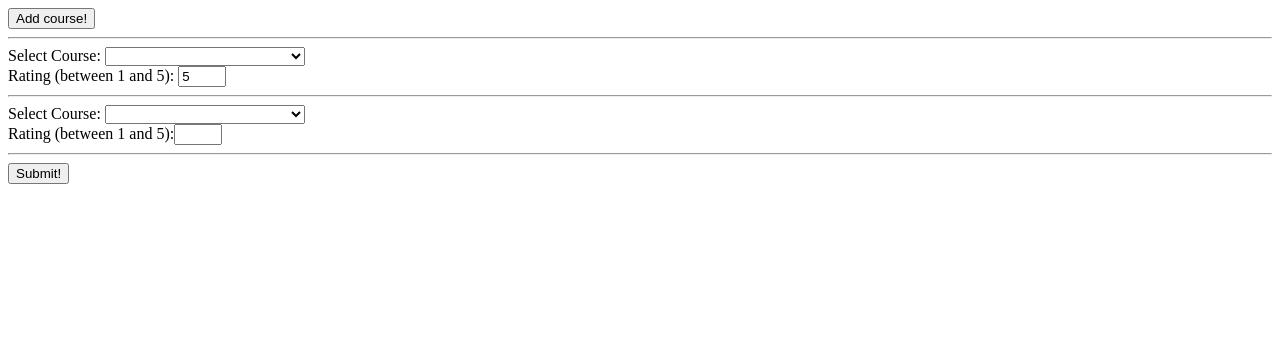
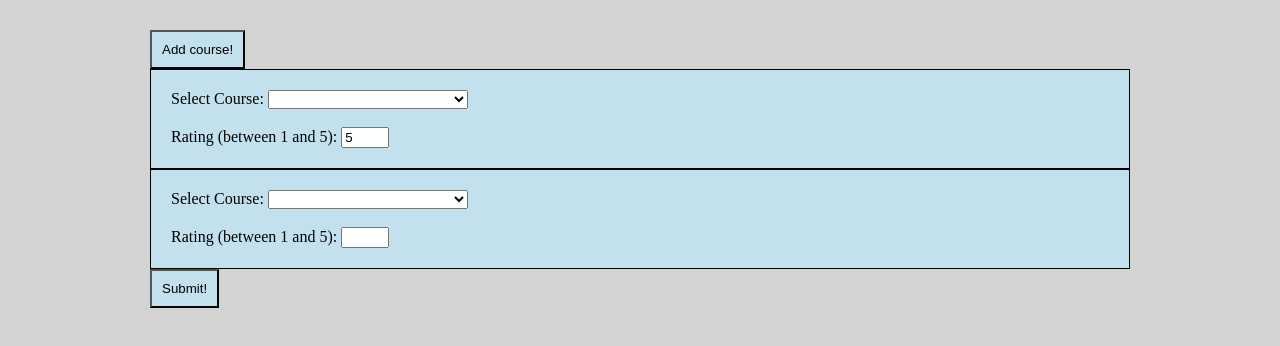
Before and after one commit to HackCMU2023/reCourse, a website: page website/views/main.html in a window 1280 px wide. Both pictures are taken after typing "5" into the empty fields and a click on the button "Add course!". Drawn offline with nearby package versions, Linux system fonts and the light colour scheme; no server answers.

Commit message:
added css

```diff
--- a/website/static/css/main.css
+++ b/website/static/css/main.css
@@ -0,0 +1,23 @@
+body {
+    background-color: lightgrey;
+    margin-left: 150px;
+    margin-right: 150px;
+    margin-top: 30px;
+    margin-bottom: 30px;
+}
+
+button {
+    padding: 10px;
+    background-color: rgb(195, 225, 237);
+    transition-duration: 0.3s;
+}
+
+button:hover {
+    opacity: 0.5;
+}
+
+.rating {
+    background-color: rgb(195, 225, 237);
+    border:1px solid black;
+    padding: 20px;
+}
--- a/website/static/scripts/main.js
+++ b/website/static/scripts/main.js
@@ -6,12 +6,11 @@ function addCourseDiv(){
     count++;
 
     var innerDiv = document.createElement('div');
-    innerDiv.className = 'rating' + count
+    innerDiv.className = 'rating'
     innerDiv.innerHTML = "Select Course: <select id='courseSelect"+count+"' class='js-example-basic-single' style='width:200px;'></select><br>"
-    +"<label for='r'"+count+"'>Rating (between 1 and 5):</label>"
+    +"<br><label for='r'"+count+"'>Rating (between 1 and 5): </label>"
     +"<input type='number' id='r"+count+"' name='r"+count+"'min='1' max='5'><br>"
     // +"<button id='delete"+count+"'>Delete course!</button>"
-    +"<hr>"
     document.getElementById("CourseRatings").appendChild(innerDiv);
     // document.getElementById("CourseRatings").innerHTML +=
     // "<div class=`rating"+count+"`>Select Course: <select id='courseSelect"+count+"'  style='width:200px;'></select><br>"
--- a/website/views/main.html
+++ b/website/views/main.html
@@ -2,16 +2,17 @@
 <html>
     <head>
         <link href="https://cdn.jsdelivr.net/npm/select2@4.1.0-rc.0/dist/css/select2.min.css" rel="stylesheet" />
+        <link rel="stylesheet" type="text/css" href="/css/main.css">
     </head>
     <body>
-        <button id="add">Add course!</button><hr>
+        <button id="add">Add course!</button>
         <div id="CourseRatings">
-            <div id="rating1">
+            <div class="rating">
                 Select Course: <select id="courseSelect1"  style="width:200px;" class="js-example-basic-single"></select><br>
-                <label for="r1">Rating (between 1 and 5):</label>
+                <br>
+                <label for="r1">Rating (between 1 and 5): </label>
                 <input type="number" id="r1" name="r1" min="1" max="5"><br>
                 <!-- <button id="delete1" class="deletebutton">Delete course!</button> -->
-                <hr>
             </div>
         </div>
         <button type="button" id="submit">Submit!</button>
```
